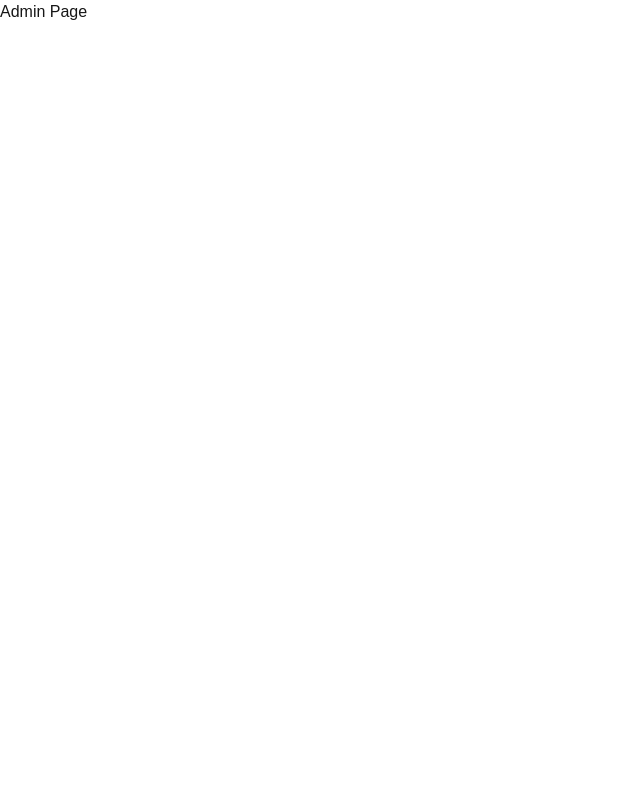
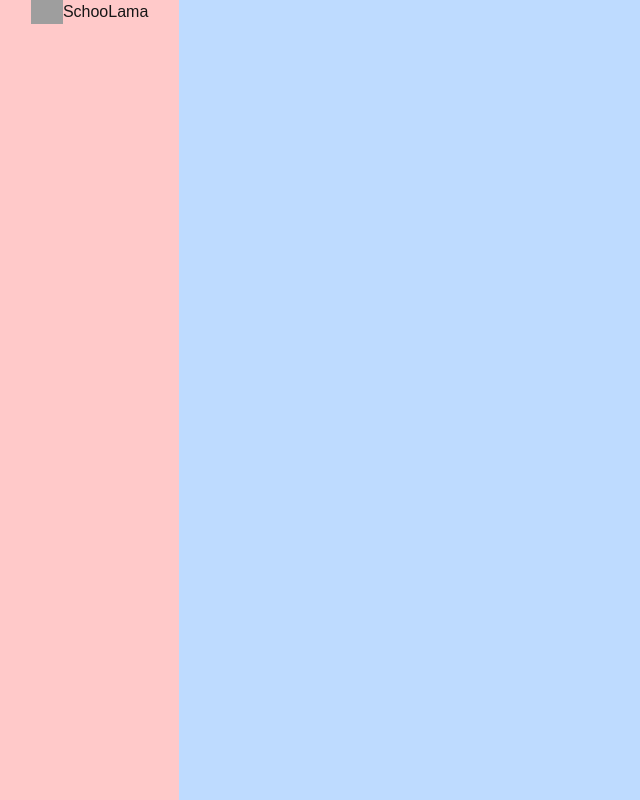
Before and after one commit to P-Peeradon/lama-school, a Next.js app: page /dashboard/admin in a window 1280 px wide. Shown: the whole page, without its empty margins (0-640 px from the left). Built offline with nearby package versions, Linux system fonts and the light colour scheme; grey boxes are pictures that could not be loaded.

Commit message:
Create dashboard layout

```diff
--- /dev/null
+++ b/app/dashboard/layout.tsx
@@ -0,0 +1,22 @@
+import Link from "next/link";
+import Image from "next/image";
+
+export default function DashboardLayout({
+    children,
+}: Readonly<{
+    children: React.ReactNode;
+}>) {
+    return (
+        <div className="h-screen flex">
+            {/* LEFT */}
+            <div className="w-[14%] md:w-[8%] lg:w-[16%] xl:w-[14%] bg-red-200">
+                <Link href="/" className="flex items-center justify-center gap">
+                    <Image src="/logo.png" alt="logo" width={32} height={32} />
+                    <span className="hidden lg:block">SchooLama</span>
+                </Link>
+            </div>
+            {/* RIGHT */}
+            <div className="w-[86%] md:w-[92%] lg:w-[84%] xl:w-[86%] bg-blue-200"></div>
+        </div>
+    );
+};
```
